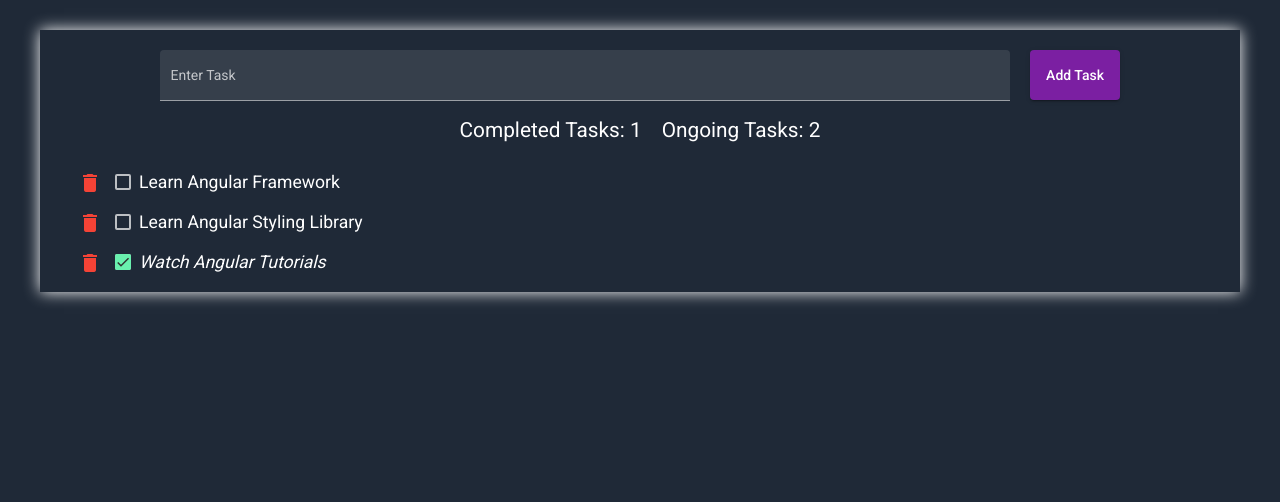
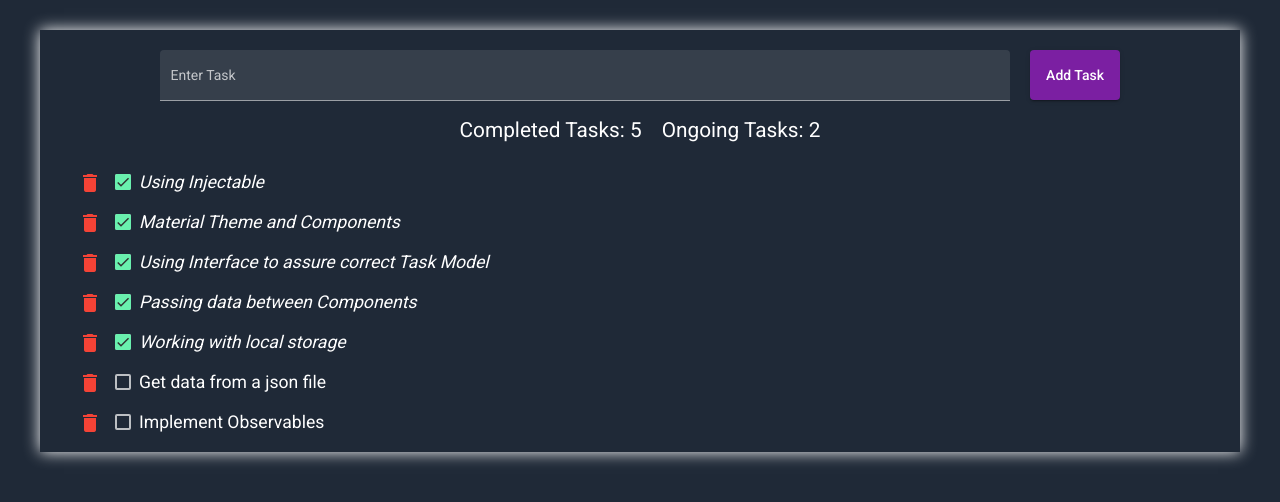
Before and after one commit to donev-stan/Todo-List-App, an Angular app in the folder todo-list/: page / in a window 1280 px wide. Shown: the top 502 px of the page. Built offline with nearby package versions, Linux system fonts and the light colour scheme.

Commit message:
final touches

```diff
--- a/todo-list/src/app/shared/task.service.ts
+++ b/todo-list/src/app/shared/task.service.ts
@@ -26,19 +26,39 @@
     return (
       JSON?.parse(localStorage?.getItem('tasks')!) || [
         {
-          id: '1',
-          text: 'Learn Angular Framework',
+          id: 'P07E',
+          text: 'Using Injectable',
+          checked: true,
+        },
+        {
+          id: 'KLFG',
+          text: 'Material Theme and Components',
+          checked: true,
+        },
+        {
+          id: '6H*K',
+          text: 'Using Interface to assure correct Task Model',
+          checked: true,
+        },
+        {
+          id: '9F2C',
+          text: 'Passing data between Components',
+          checked: true,
+        },
+        {
+          id: '38FC',
+          text: 'Working with local storage',
+          checked: true,
+        },
+        {
+          id: 'H81K',
+          text: 'Get data from a json file',
           checked: false,
         },
         {
-          id: '2',
-          text: 'Learn Angular Styling Library',
+          id: '08IN',
+          text: 'Implement Observables',
           checked: false,
-        },
-        {
-          id: '3',
-          text: 'Watch Angular Tutorials',
-          checked: true,
         },
       ]
     );
```
